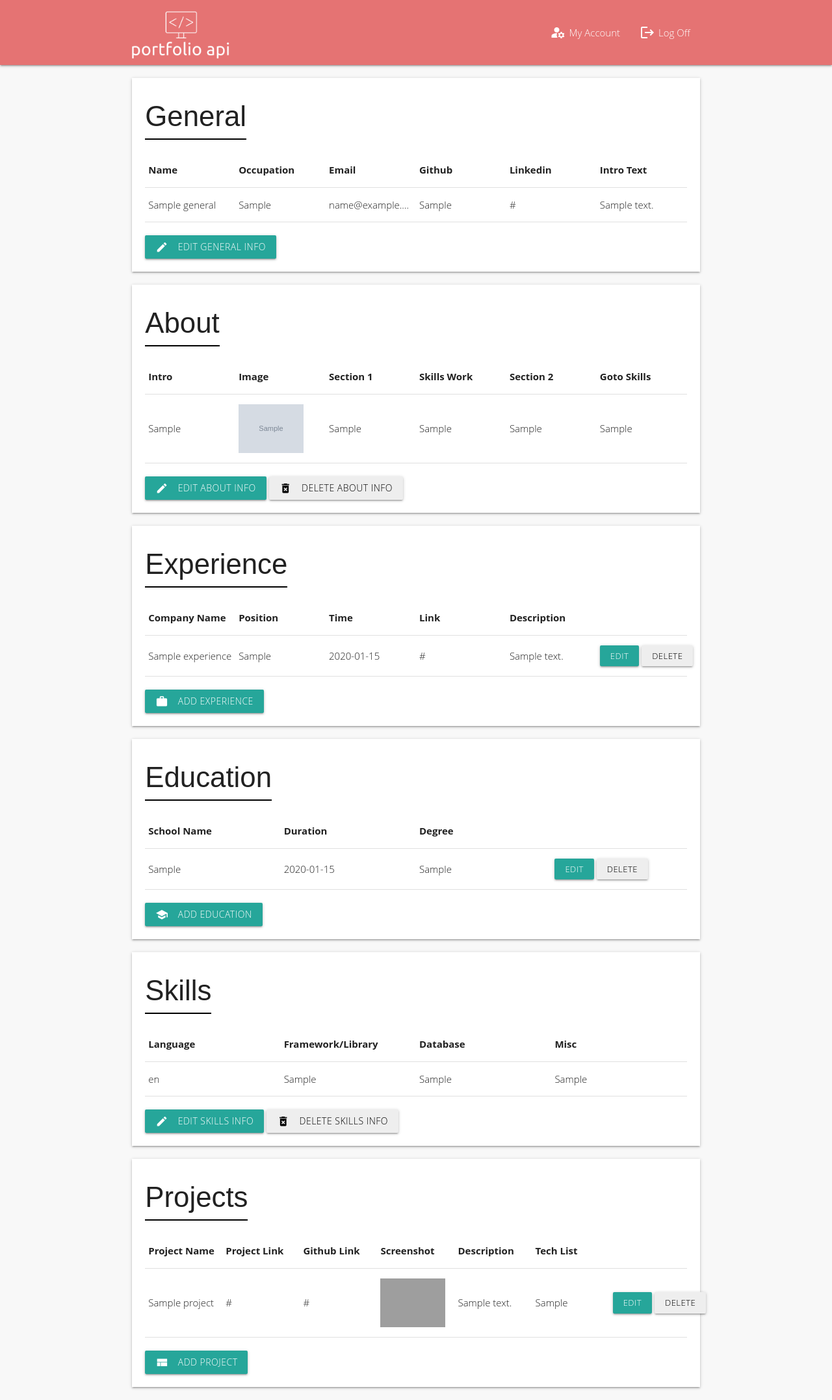
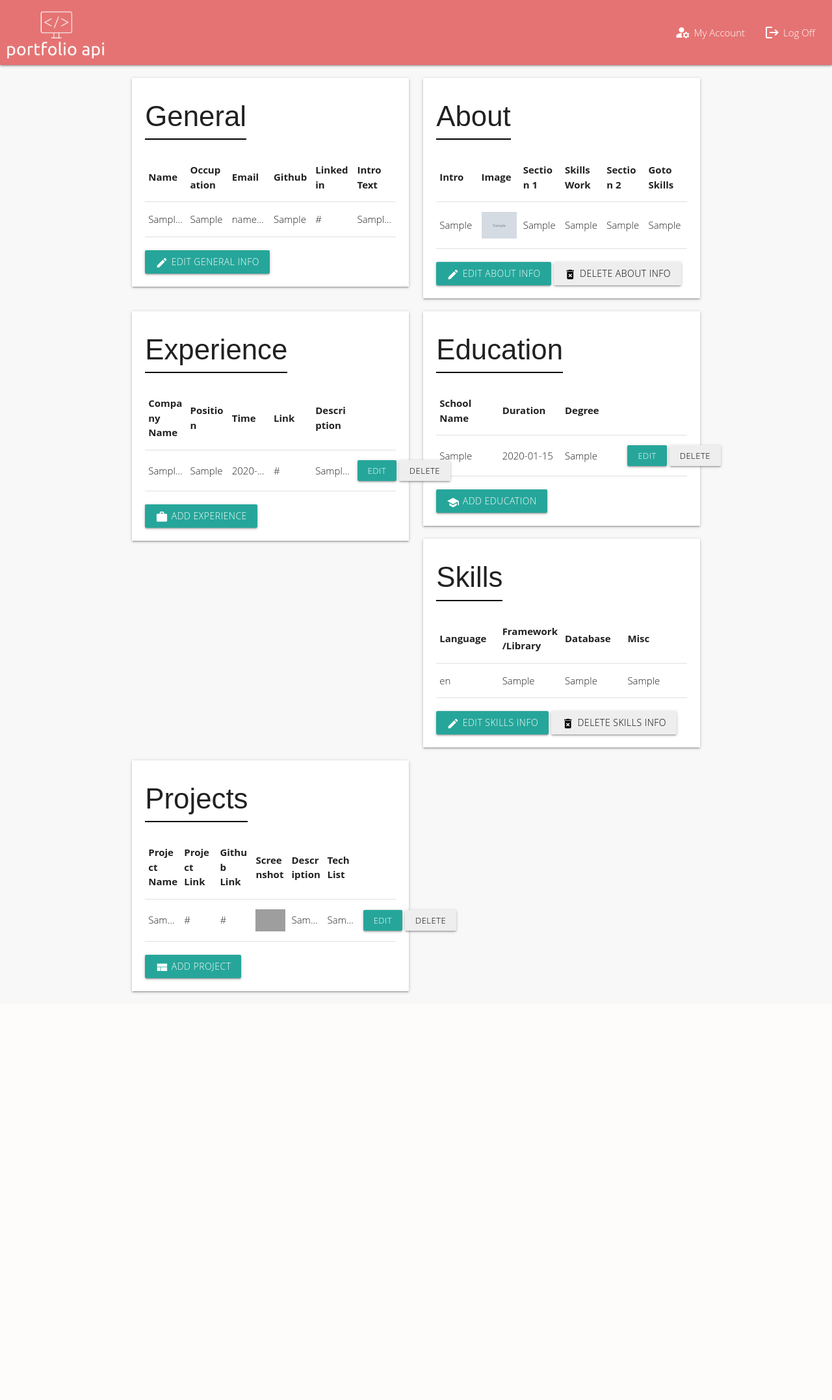
Before and after one commit to phamtony/api-portfolio, a Flask app: page / in a window 1280 px wide. Shown: the whole page at 65% size. After the commit the page ends 1529 px from the top, so only its background shows below. Run offline with Flask 2, Linux system fonts and the light colour scheme; a user stored in the database is signed in; tables that the repository leaves empty hold one stand-in row (values such as "Sample post"); grey boxes marked "Sample" are stand-in pictures; some libraries are stand-ins or nearby versions; grey boxes are pictures that could not be loaded.

Commit message:
button alteration

```diff
--- a/index/templates/includes/_about_data.html
+++ b/index/templates/includes/_about_data.html
@@ -24,11 +24,11 @@
     </table>
 
     <div class="table-btn">
-        <a class="btn waves-effect waves-light" href="{{ url_for('about_page.edit_about') }}"><i class="material-icons left">edit</i>Edit About Info</a>
-        <a class="btn-delete grey lighten-3 black-text btn waves-effect waves-light" href="{{ url_for('about_page.delete_about') }}"><i class="material-icons left">delete_forever</i>Delete About Info</a>
+        <a class="btn waves-effect waves-light" href="{{ url_for('about_page.edit_about') }}"><i class="material-icons">edit</i>Edit About Info</a>
+        <a class="btn-delete grey lighten-3 black-text btn waves-effect waves-light" href="{{ url_for('about_page.delete_about') }}"><i class="material-icons">delete_forever</i>Delete About Info</a>
     </div>
 {% else %}
     <div class="table-btn">
-        <a class="btn waves-effect waves-light" href="{{ url_for('about_page.about') }}"><i class="material-icons left">person</i>Add About Info</a>
+        <a class="btn waves-effect waves-light" href="{{ url_for('about_page.about') }}"><i class="material-icons">person</i>Add About Info</a>
     </div>
 {% endif %}
--- a/index/templates/includes/_education_data.html
+++ b/index/templates/includes/_education_data.html
@@ -32,5 +32,5 @@
 {% endif %}
 
 <div class="table-btn">
-    <a class="btn waves-effect waves-light" href="{{ url_for('education_page.add_education') }}"><i class="material-icons left">school</i>Add Education</a>
+    <a class="btn waves-effect waves-light" href="{{ url_for('education_page.add_education') }}"><i class="material-icons">school</i>Add Education</a>
 </div>
--- a/index/templates/includes/_experience_data.html
+++ b/index/templates/includes/_experience_data.html
@@ -41,5 +41,5 @@
 {% endif %}
 
 <div class="table-btn">
-    <a class="btn waves-effect waves-light" href="{{ url_for('experience_page.add_experience') }}"><i class="material-icons left">work</i>Add Experience</a>
+    <a class="btn waves-effect waves-light" href="{{ url_for('experience_page.add_experience') }}"><i class="material-icons">work</i>Add Experience</a>
 </div>
--- a/index/templates/includes/_general_data.html
+++ b/index/templates/includes/_general_data.html
@@ -23,5 +23,5 @@
 </table>
 
 <div class="table-btn">
-    <a class="btn waves-effect waves-light" href="{{ url_for('general_page.edit_general') }}"><i class="material-icons left">edit</i>Edit General Info</a>
+    <a class="btn waves-effect waves-light" href="{{ url_for('general_page.edit_general') }}"><i class="material-icons">edit</i>Edit General Info</a>
 </div>
--- a/index/templates/includes/_project_data.html
+++ b/index/templates/includes/_project_data.html
@@ -32,5 +32,5 @@
 {% endif %}
 
 <div class="table-btn">
-    <a class="btn waves-effect waves-light" href="{{ url_for('project_page.add_project') }}"><i class="material-icons left">view_compact</i>Add Project</a>
+    <a class="btn waves-effect waves-light" href="{{ url_for('project_page.add_project') }}"><i class="material-icons">view_compact</i>Add Project</a>
 </div>
--- a/index/templates/includes/_skills_data.html
+++ b/index/templates/includes/_skills_data.html
@@ -20,12 +20,12 @@
     </table>
 
     <div class="table-btn">
-        <a class="btn waves-effect waves-light" href="{{ url_for('skills_page.edit_skills') }}"><i class="material-icons left">edit</i>Edit Skills Info</a>
-        <a class="btn-delete grey lighten-3 black-text btn waves-effect waves-light" href="{{ url_for('skills_page.delete_skills') }}"><i class="material-icons left">delete_forever</i>Delete Skills Info</a>
+        <a class="btn waves-effect waves-light" href="{{ url_for('skills_page.edit_skills') }}"><i class="material-icons">edit</i>Edit Skills Info</a>
+        <a class="btn-delete grey lighten-3 black-text btn waves-effect waves-light" href="{{ url_for('skills_page.delete_skills') }}"><i class="material-icons">delete_forever</i>Delete Skills Info</a>
     </div>
 
 {% else %}
     <div class="table-btn">
-        <a class="btn waves-effect waves-light" href="{{ url_for('skills_page.skills') }}"><i class="material-icons left">download_done</i>Add Skills Info</a>
+        <a class="btn waves-effect waves-light" href="{{ url_for('skills_page.skills') }}"><i class="material-icons">download_done</i>Add Skills Info</a>
     </div>
 {% endif %}
--- a/index/templates/index.html
+++ b/index/templates/index.html
@@ -5,43 +5,56 @@
 {% block content %}
     <div class="container">
         <div class="row">
-            <div class="col s12">
+
+            <div class="col s6">
                 <div class="box-framing z-depth-1">
                     <div class="page-section" id="General"></div>
                     <h3>General</h3>
                     {% include'/includes/_general_data.html' %}
                 </div>
+                </div>
 
+            <div class="col s6">
                 <div class="box-framing z-depth-1">
                     <div class="page-section" id="About"></div>
                     <h3>About</h3>
                     {% include'/includes/_about_data.html' %}
                 </div>
+            </div>
 
+            <div class="col s6">
                 <div class="box-framing z-depth-1">
                     <div class="page-section" id="Experience"></div>
                     <h3>Experience</h3>
                     {% include'/includes/_experience_data.html' %}
                 </div>
+            </div>
 
+            <div class="col s6">
                 <div class="box-framing z-depth-1">
                     <div class="page-section" id="Education"></div>
                     <h3>Education</h3>
                     {% include'/includes/_education_data.html' %}
                 </div>
+            </div>
 
+            <div class="col s6">
                 <div class="box-framing z-depth-1">
                     <div class="page-section" id="Skills"></div>
                     <h3>Skills</h3>
                     {% include'/includes/_skills_data.html' %}
                 </div>
+            </div>
 
+            <div class="col s6">
                 <div class="box-framing z-depth-1">
                     <div class="page-section" id="Project"></div>
                     <h3>Projects</h3>
                     {% include'/includes/_project_data.html' %}
                 </div>
             </div>
+
+
         </div>
     </div>
 
--- a/static/css/style.css
+++ b/static/css/style.css
@@ -88,6 +88,10 @@ table td.button__container {
     table-layout: initial;
     overflow: initial;
 }
+.btn i.material-icons {
+    margin-right: 5px;
+    vertical-align: middle;
+}
 .form__button-container {
     margin: 20px 0 0 0;
 }
--- a/templates/header.html
+++ b/templates/header.html
@@ -1,5 +1,5 @@
 <nav class="red lighten-2">
-    <div class="container">
+    <div class="container-fluid">
         <div class="row">
             <div class="col s12">
                 <div class="nav-wrapper">
```
